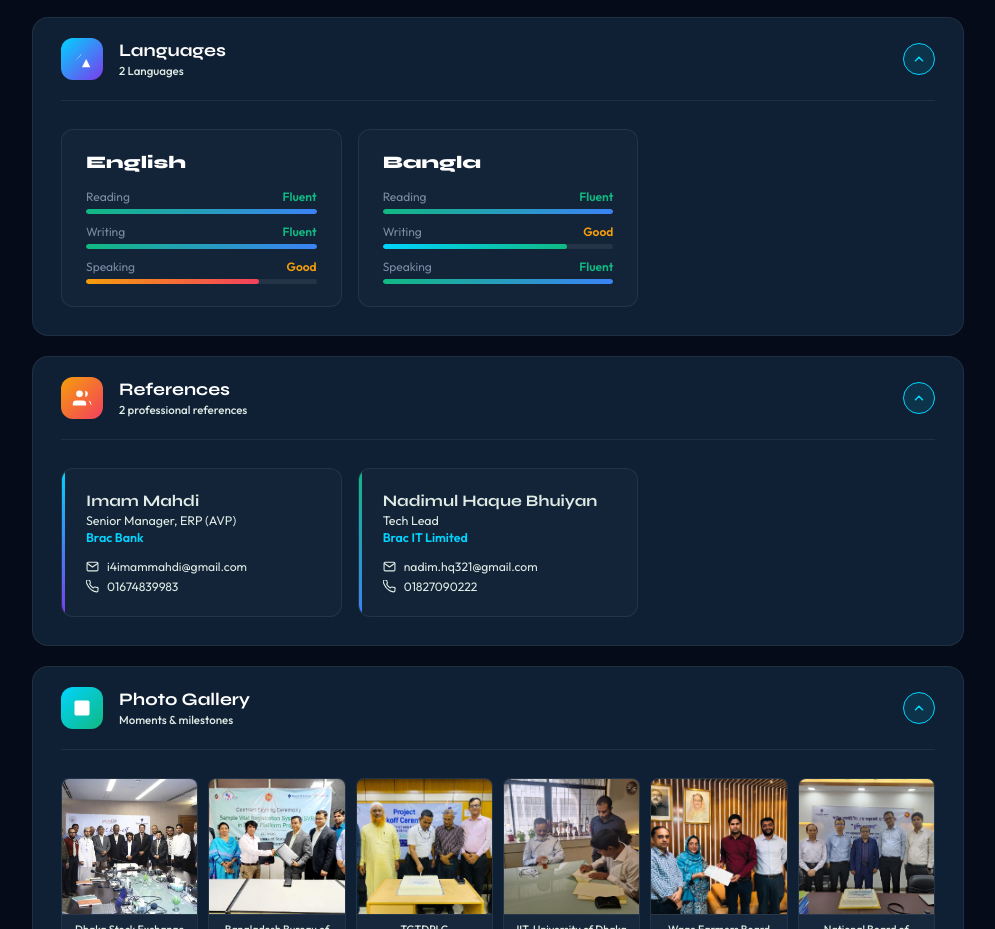
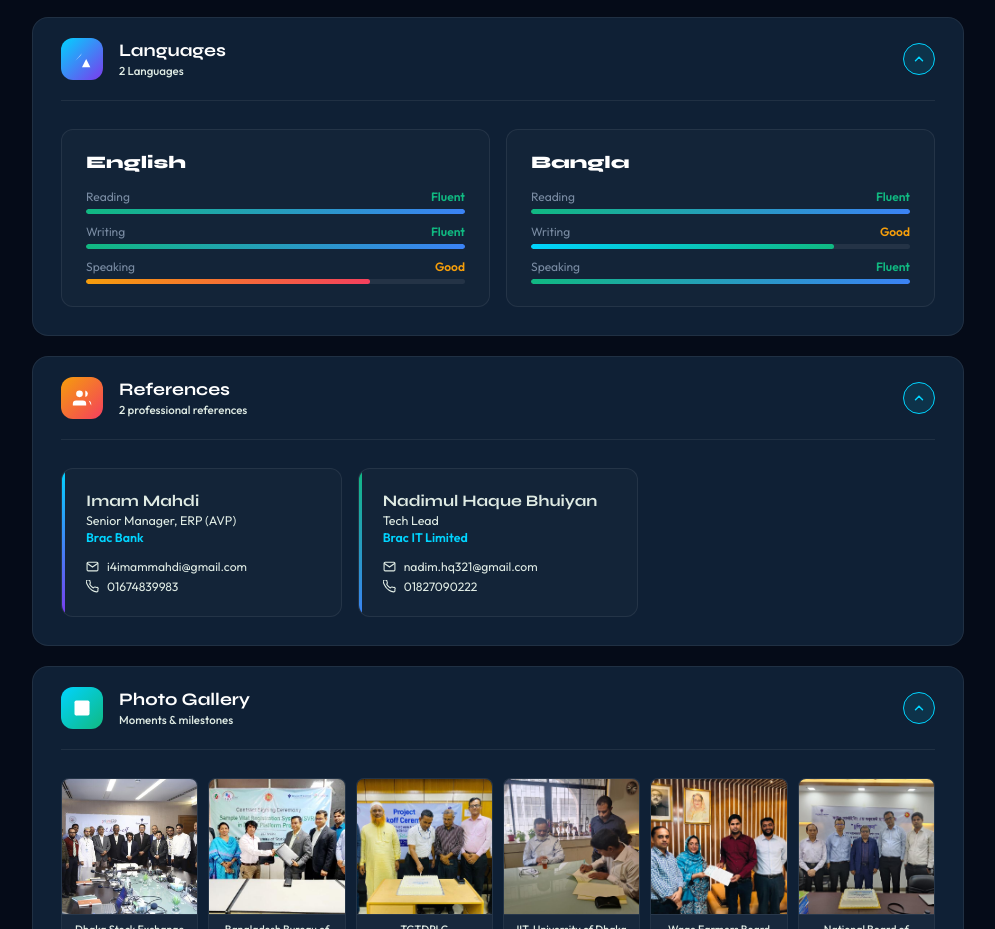
Before and after one commit to anupam-iit/anupam-iit.github.io, a plain HTML site: page index.html in a window 1280 px wide. Shown: the part 4103-5032 px from the top of the page, without its empty margins (142-1137 px from the left). Drawn offline with Linux system fonts and the light colour scheme.

Commit message:
Refactor language grid and card styles

```diff
--- a/index.html
+++ b/index.html
@@ -263,8 +263,8 @@ body {
 .train-org { font-size: 0.72rem; color: var(--muted); margin-top: 3px; }
 
 /* ── LANGUAGES ── */
-.lang-grid { display: grid; grid-template-columns: repeat(auto-fill, minmax(280px, 1fr)); gap: 16px; }
-.lang-card { padding: 22px 24px; border-radius: 12px; border: 1px solid var(--border); background: rgba(255,255,255,0.02); }
+.lang-grid { display: grid; grid-template-columns: repeat(2, 1fr); gap: 16px; width: 100%; }
+.lang-card { width: 100%; box-sizing: border-box; padding: 22px 24px; border-radius: 12px; border: 1px solid var(--border); background: rgba(255,255,255,0.02); }
 .lang-name-title { font-family: 'Syne', sans-serif; font-size: 1.1rem; font-weight: 800; color: white; margin-bottom: 16px; }
 .lang-row { margin-bottom: 10px; }
 .lang-row:last-child { margin-bottom: 0; }
```
